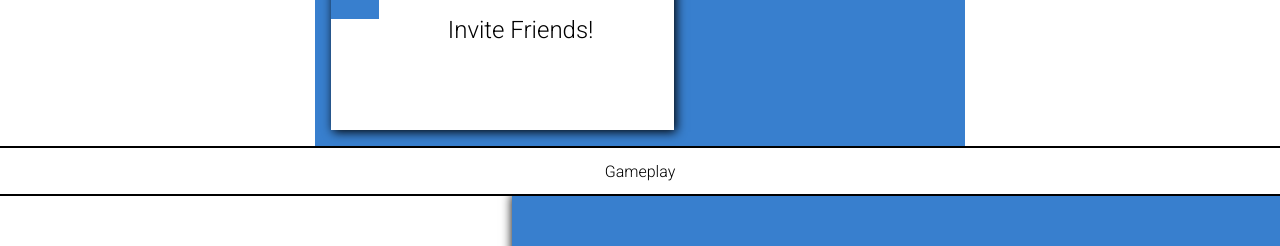
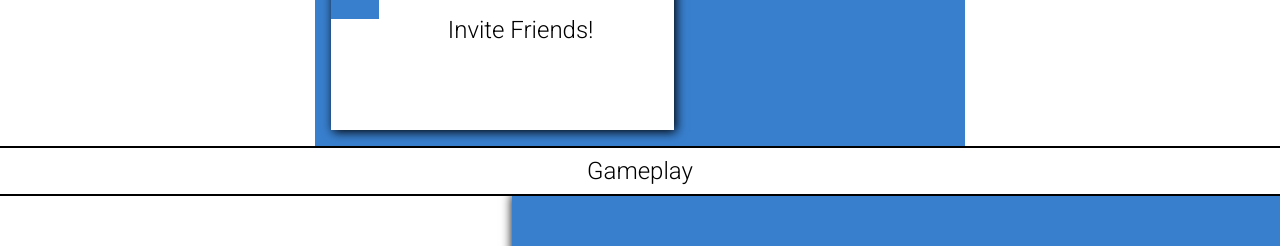
Before and after one commit to chingu-voyages/v8-chimeras-team-01, a React (Create React App) app: page / in a window 1280 px wide. Shown: the part 786-1032 px from the top of the page. Built offline with nearby package versions, Linux system fonts and the light colour scheme.

Commit message:
Start layout for GE grid in Landing

```diff
--- a/src/components/Landing/index.css
+++ b/src/components/Landing/index.css
@@ -254,15 +254,7 @@
   }
 
   .ge-header {
-    grid-column: gec1 / gec4;
-    grid-row: gerheader / ger1;
-    width: 100%;
-    padding: 0;
-    margin: 0;
-    background-color: #fff;
-    border-top: 2px solid #000;
-    border-bottom: 2px solid #000;
-    z-index: 3;
+    font-size: 1.5em;
   }
 
   .geb1 {
```
